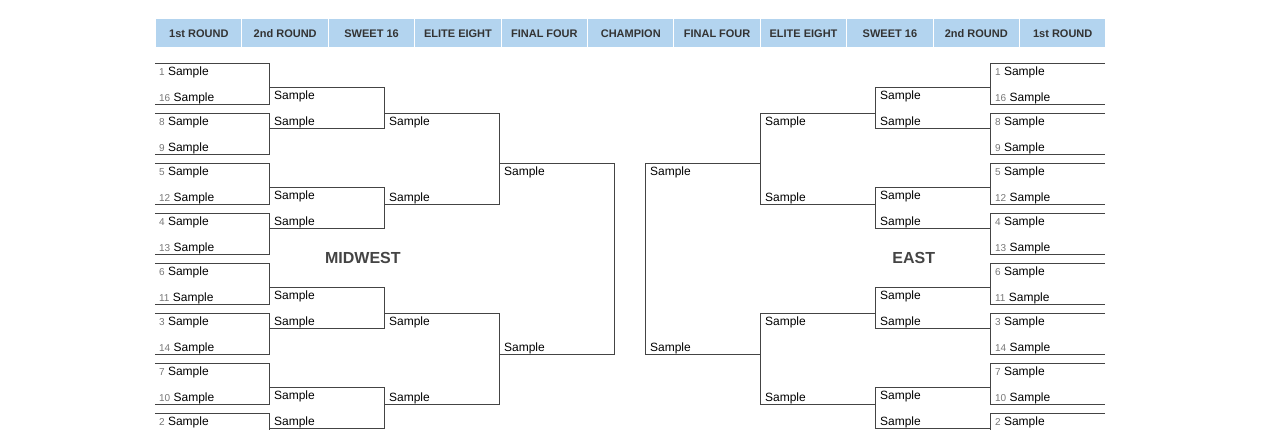
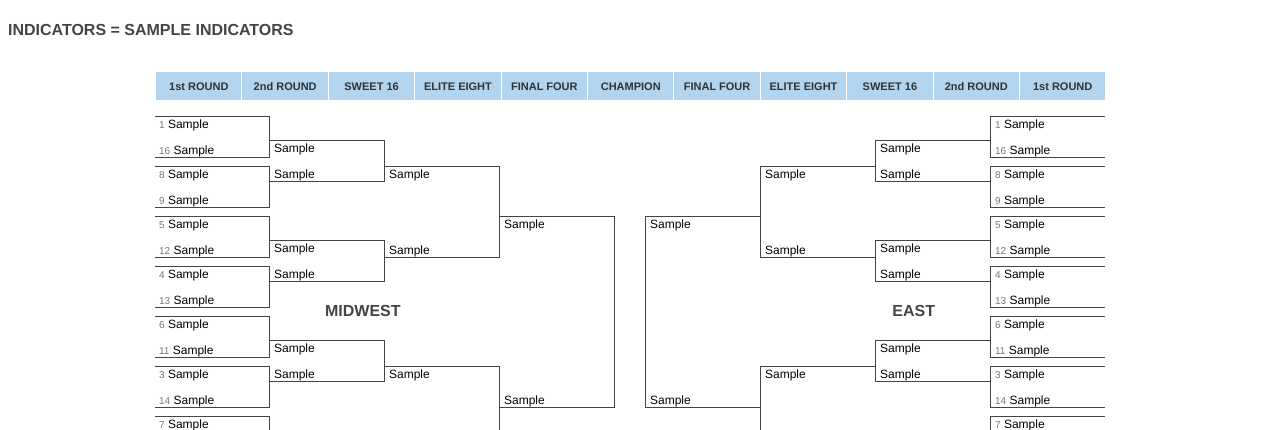
Before and after one commit to berkhoutalex/Heroku-Predictor, a Django app: template app/templates/html/bracket.html in a window 1280 px wide. Shown: the top 430 px of the page. Run offline with Django 3.2, Linux system fonts and the light colour scheme; the template is opened without the code that fills it: most values are stand-ins (such as "Sample title", 1, 10 or a date in 2020); lists and menus that the app fills with data are empty.

Commit message:
print indicators

```diff
--- a/app/templates/html/bracket.html
+++ b/app/templates/html/bracket.html
@@ -7,6 +7,7 @@
   <title> NCAA Men's Basketball Tournament </title>
 </head>
 <body class="bracket standings light-blue">
+<h4>indicators = {{indicators}}</h4>
 <div id="content-wrapper">
   <div id="table">
 
--- a/app/views.py
+++ b/app/views.py
@@ -49,6 +49,7 @@ def bracket(request): #bracket page request
         request,
         'html/bracket.html',
         {
+            'indicators':indicators #delete
             'round1':listOrder,
             'roundOthers':listResults,
             'loser':loser
```
